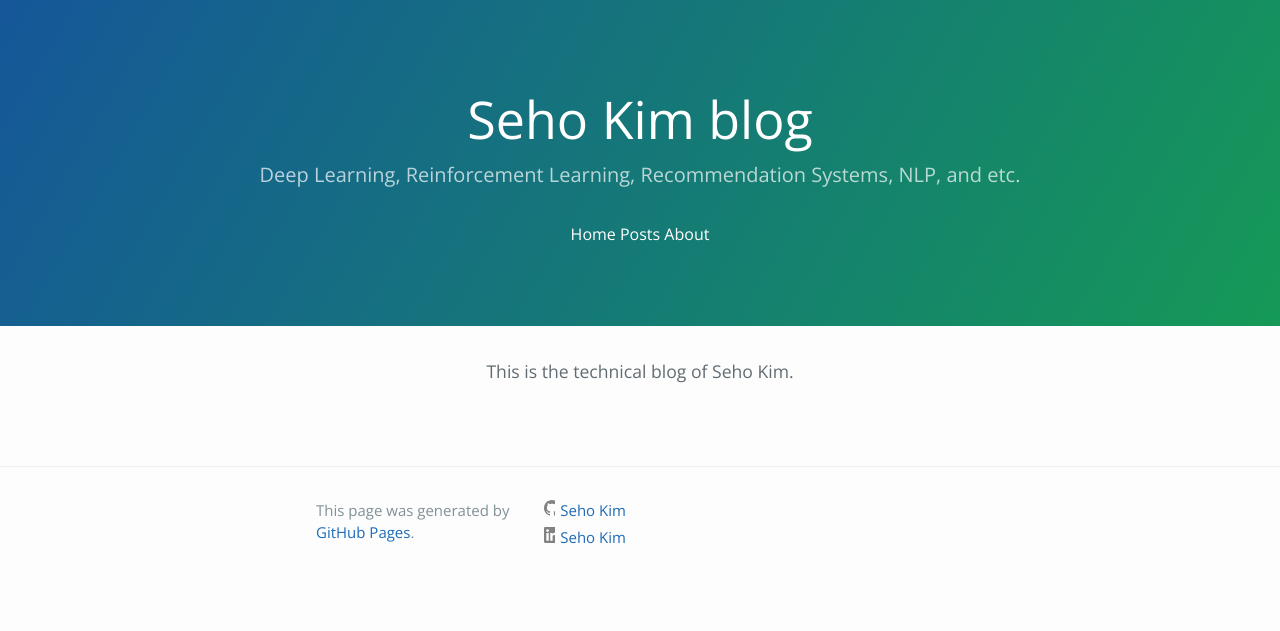
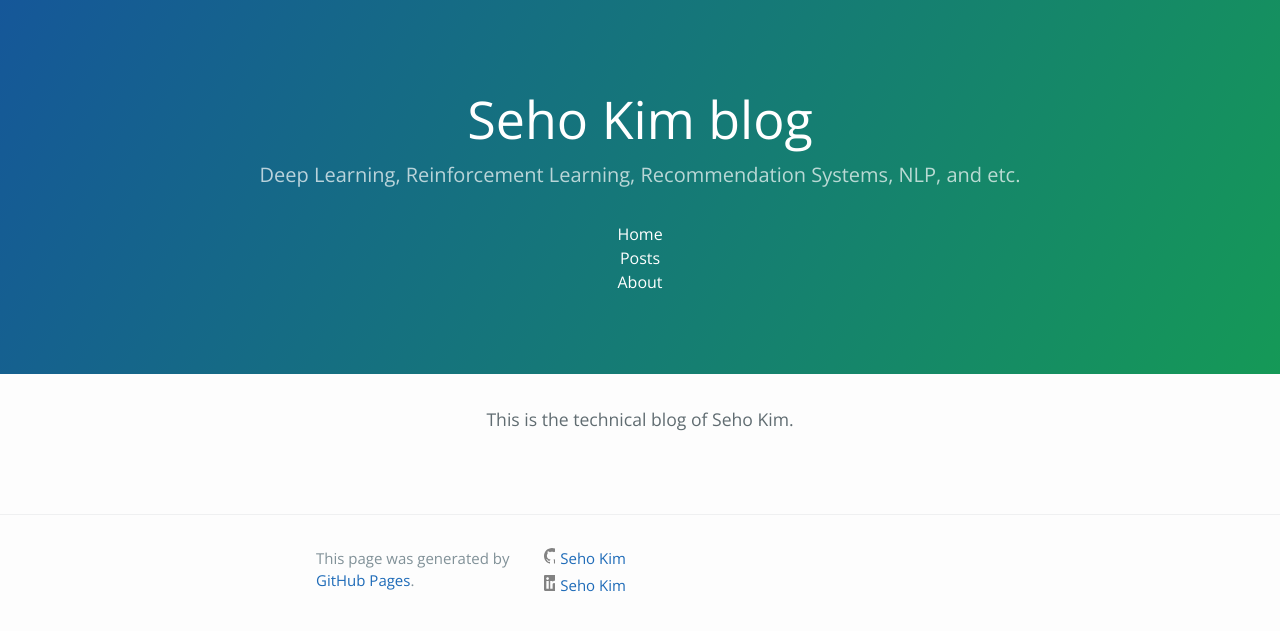
Before and after one commit to prosh828/prosh828.github.io, a Jekyll site: the page built from index.md, in a window 1280 px wide. Shown: the top 631 px of the page. Built offline with Jekyll 4.4.1, drawn with Linux system fonts in a browser that asks for light colours.

Commit message:
modify the layout of menu

```diff
--- a/_layouts/default.html
+++ b/_layouts/default.html
@@ -25,10 +25,16 @@
     <header class="page-header" role="banner">
       <h1 class="project-name">{{ site.title | default: site.github.repository_name }}</h1>
       <h2 class="project-tagline">{{ site.description | default: site.github.project_tagline }}</h2>
-      <div class="trigger">
-	<a class="page-link" href="/index/" style=" font: bold 1.5em/1em; color: white;">Home</a>
-        <a class="page-link" href="/posts/" style=" font: bold 1.5em/1em; color: white;">Posts</a>
-	<a class="page-link" href="/about/" style=" font: bold 1.5em/1em; color: white;">About</a>
+      <div class="content">
+        <div class="trigger">
+	  <a class="page-link" href="/index/" style=" font: bold 1.5em/1em; color: white;">Home</a>
+        </div>
+        <div class="trigger">
+          <a class="page-link" href="/posts/" style=" font: bold 1.5em/1em; color: white;">Posts</a>
+        </div>
+        <div class="trigger">
+	  <a class="page-link" href="/about/" style=" font: bold 1.5em/1em; color: white;">About</a>
+        </div>
       </div>
       {% if site.github.is_project_page %}
         <a href="{{ site.github.repository_url }}" class="btn">View on GitHub</a>
```
